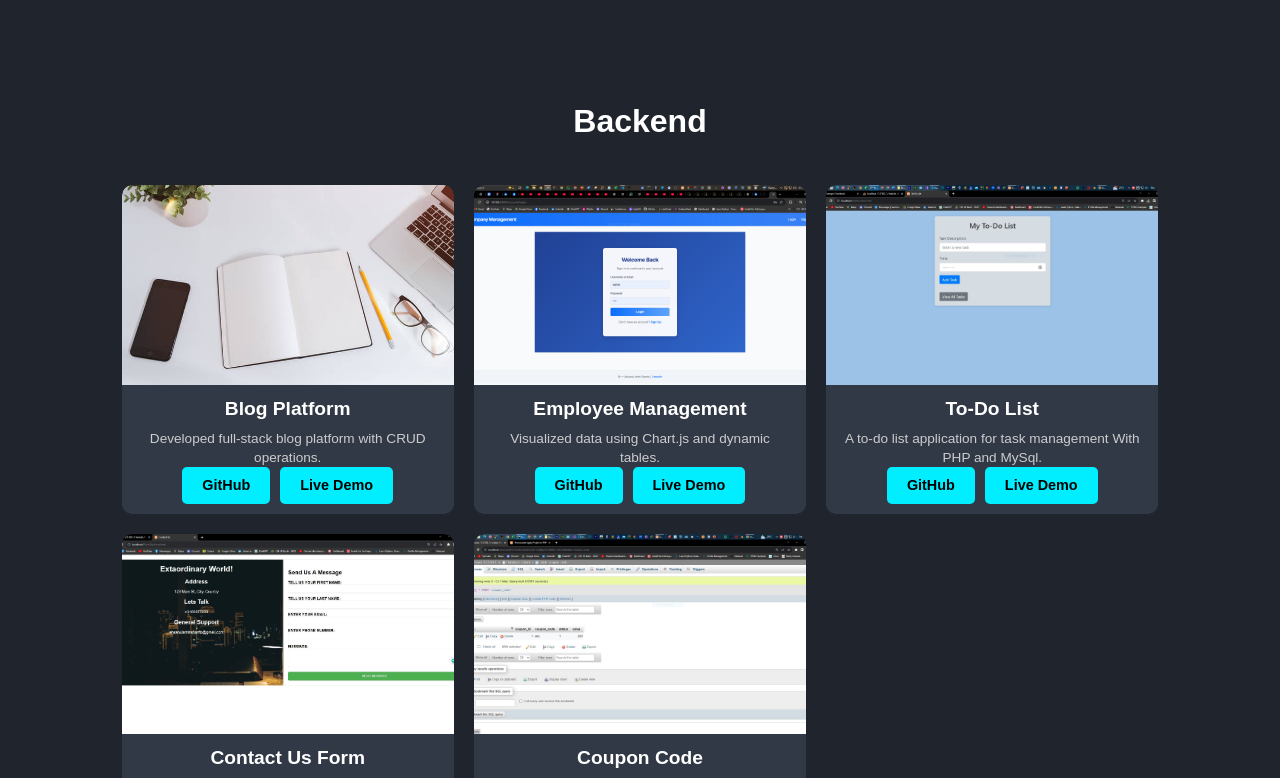
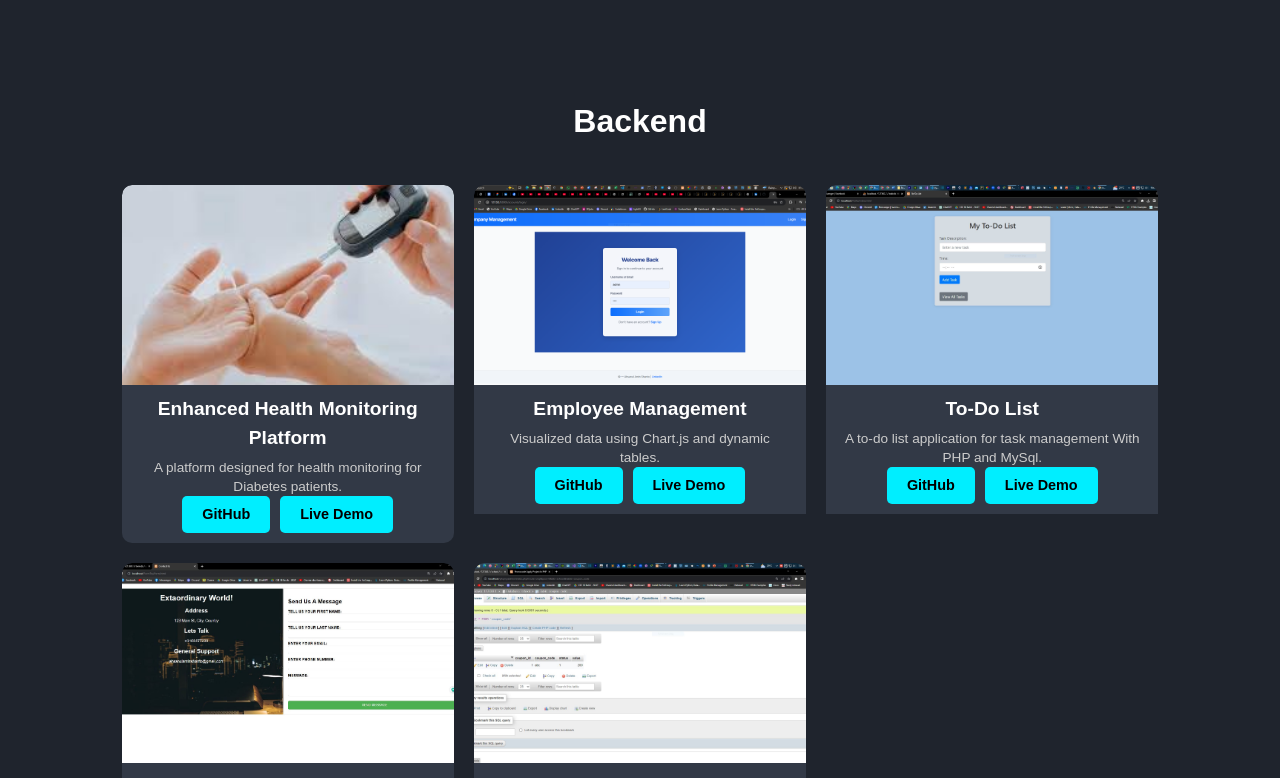
Before and after one commit to AhsanulAminShanto/PortfolioWithReact, a React (Vite) app: page /project in a window 1280 px wide. Shown: the part 5065-5843 px from the top of the page. Built offline with nearby package versions, Linux system fonts and the light colour scheme.

Commit message:
feat: Update project details for Enhanced Health Monitoring Platform and add new image

```diff
--- a/src/components/Project.jsx
+++ b/src/components/Project.jsx
@@ -90,12 +90,13 @@ function Project() {
     },
     {
       id: 9,
-      title: 'Blog Platform',
+      title: 'Enhanced Health Monitoring Platform',
       category: 'Backend',
-      desc: 'Developed full-stack blog platform with CRUD operations.',
-      img: '/images/portfolio6.jpg',
-      github: '#',
-      live: '#',
+      desc: 'A platform designed for health monitoring for Diabetes patients.',
+      img: '/images/download.jpeg',
+      github:
+        'https://github.com/AhsanulAminShanto/Enhanced-Health-Monitoring-Platform1',
+      live: '',
     },
     {
       id: 10,
```
Also changed, not shown: public/images/download.jpeg (added).
